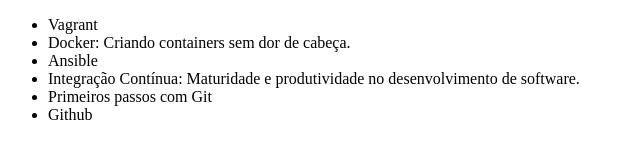
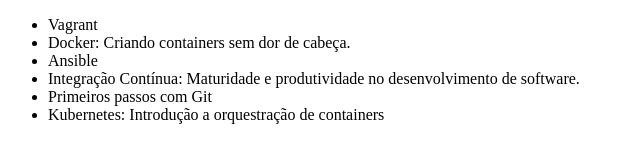
Before and after one commit to WellingtonDS/Git, a plain HTML site: page index.html in a window 1280 px wide. Shown: the whole page, without its empty margins (0-640 px from the left). Drawn offline with Linux system fonts and the light colour scheme.

Commit message:
Alterando o nome do curso de Kubernetes

```diff
--- a/index.html
+++ b/index.html
@@ -11,7 +11,7 @@
         <li>Ansible</li>
         <li>Integração Contínua: Maturidade e produtividade no desenvolvimento de software.</li>
         <li>Primeiros passos com Git</li>
-        <li>Github</li>
+        <li>Kubernetes: Introdução a orquestração de containers</li>
     </ul>
 </body>
 </html>
```
